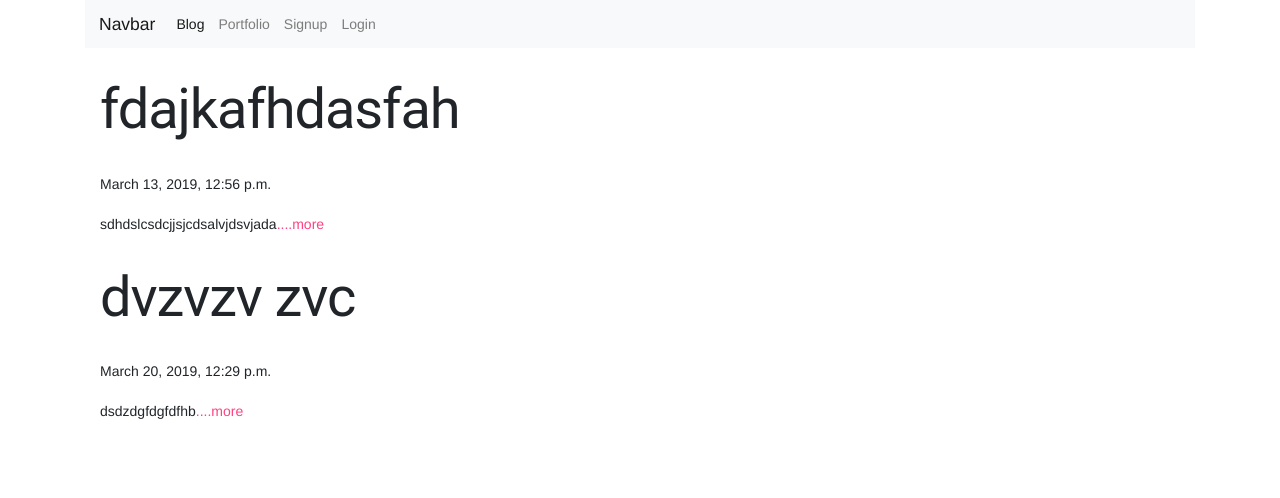
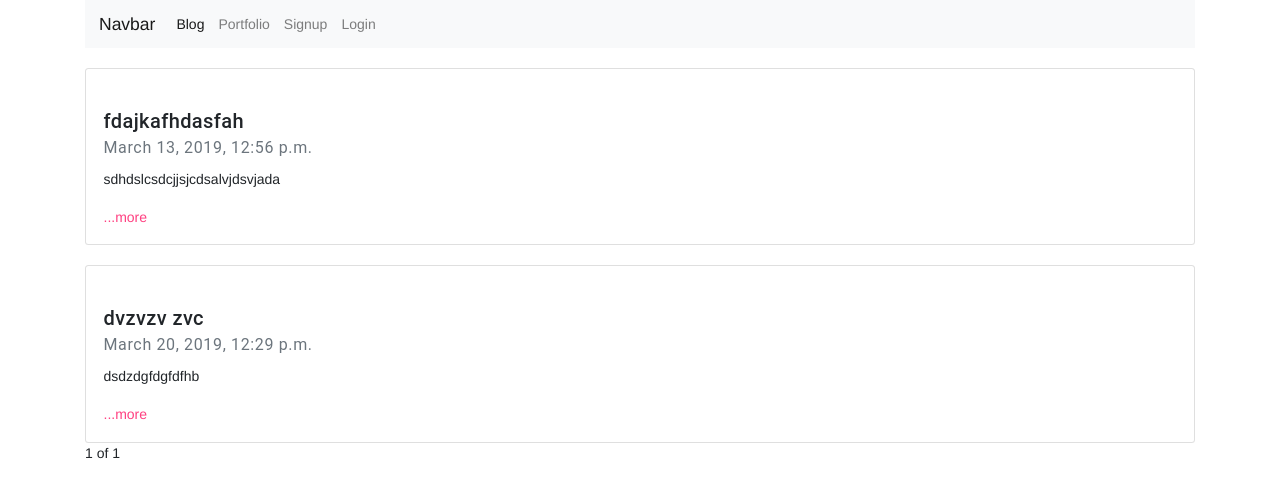
Before and after one commit to leegakyeong/classlion-hw2, a Django app: page /blog/ in a window 1280 px wide. Shown: the top 498 px of the page. Run offline with Django 3.2, Linux system fonts and the light colour scheme; data comes from the database, SQL or seed files in the repository; some libraries are stand-ins or nearby versions.

Commit message:
pagination

```diff
--- a/blog/templates/blog/home.html
+++ b/blog/templates/blog/home.html
@@ -1,11 +1,30 @@
 {% extends 'base.html' %}
 
 {% block content %}
-{% for blog in blogs.all %}
-    <div class="container">
-        <h1>{{ blog.title }}</h1>
-        <p>{{ blog.pub_date }}</p>
-        <p>{{ blog.summary }}<a href="{% url 'detail' blog.id %}">....more</a></p>
+{% for blog in posts %}
+    <br>
+    <div class="card">
+        <div class="card-body">
+            <h5 class="card-title">{{blog.title}}</h5>
+            <h6 class="card-subtitle mb-2 text-muted">{{blog.pub_date}}</h6>
+            <p class="card-text">{{blog.summary}}</p>
+            <a href="{% url 'detail' blog.id %}" class="card-link">...more</a>
+        </div>
     </div>
 {% endfor %}
+
+{% if posts.has_previous %}
+    <a href="?page=1">First</a>
+    <a href="?page={{posts.previous_page_number}}">Previous</a>
+{% endif %}
+
+<span>{{posts.number}}</span>
+<span>of</span>
+<span>{{posts.paginator.num_pages}}</span>
+
+{% if posts.has_next %}
+    <a href="?page={{posts.next_page_number}}">Next</a>
+    <a href="?page={{posts.paginator.num_pages}}">Last</a>
+{% endif %}
+
 {% endblock %}
--- a/blog/views.py
+++ b/blog/views.py
@@ -1,10 +1,19 @@
 from django.shortcuts import render, get_object_or_404
 from .models import Blog
+from django.core.paginator import Paginator
 
 # Create your views here.
+# def home(request):
+#     blogs = Blog.objects
+#     return render(request, 'blog/home.html', {'blogs': blogs})
+
 def home(request):
     blogs = Blog.objects
-    return render(request, 'blog/home.html', {'blogs': blogs})
+    blog_list=Blog.objects.all()
+    paginator = Paginator(blog_list,3)
+    page = request.GET.get('page')
+    posts = paginator.get_page(page)
+    return render(request,'blog/home.html',{'blogs':blogs,'posts':posts})
 
 def detail(request, blog_id):
     blog_detail = get_object_or_404(Blog, pk=blog_id)
```
